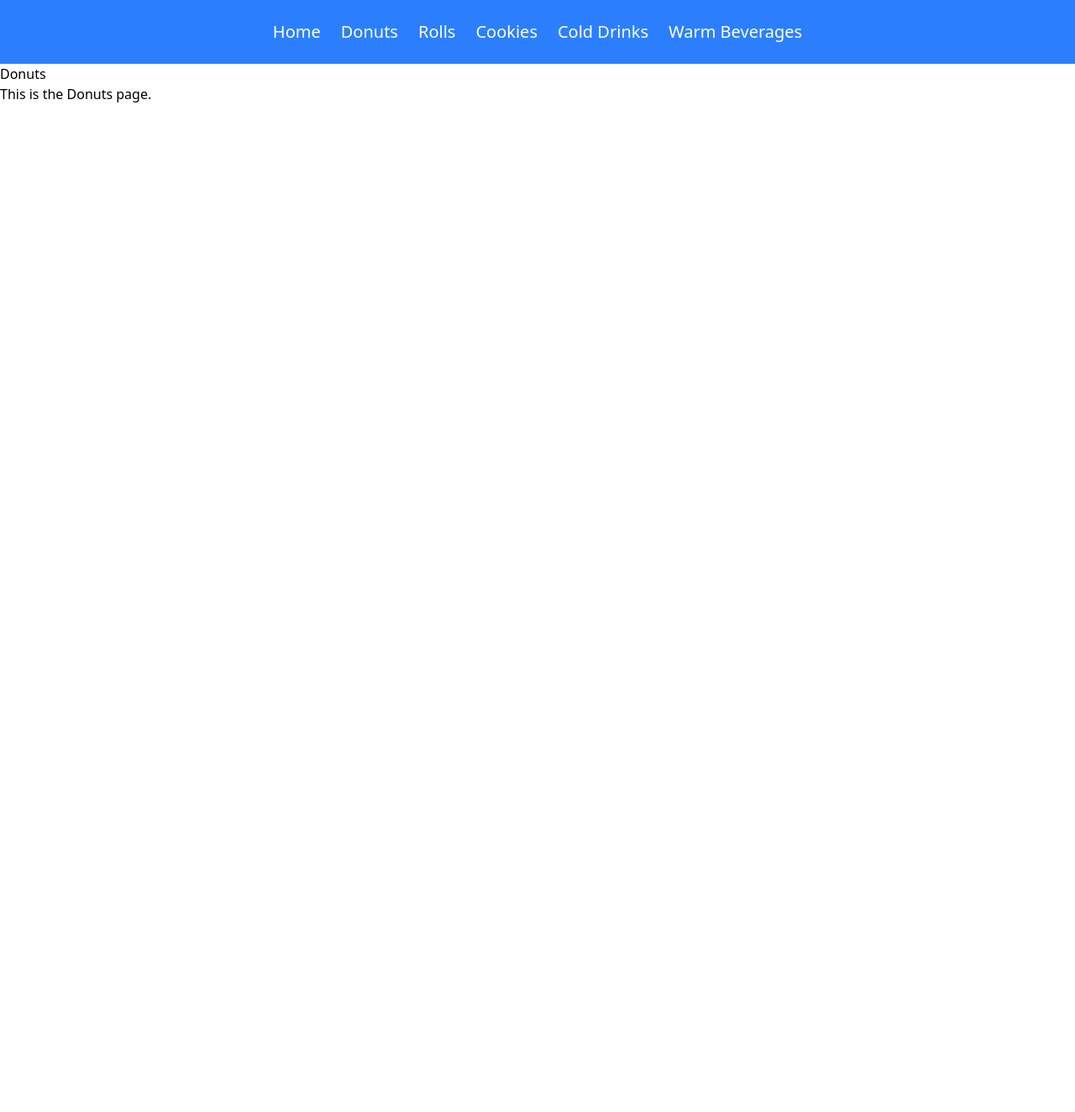
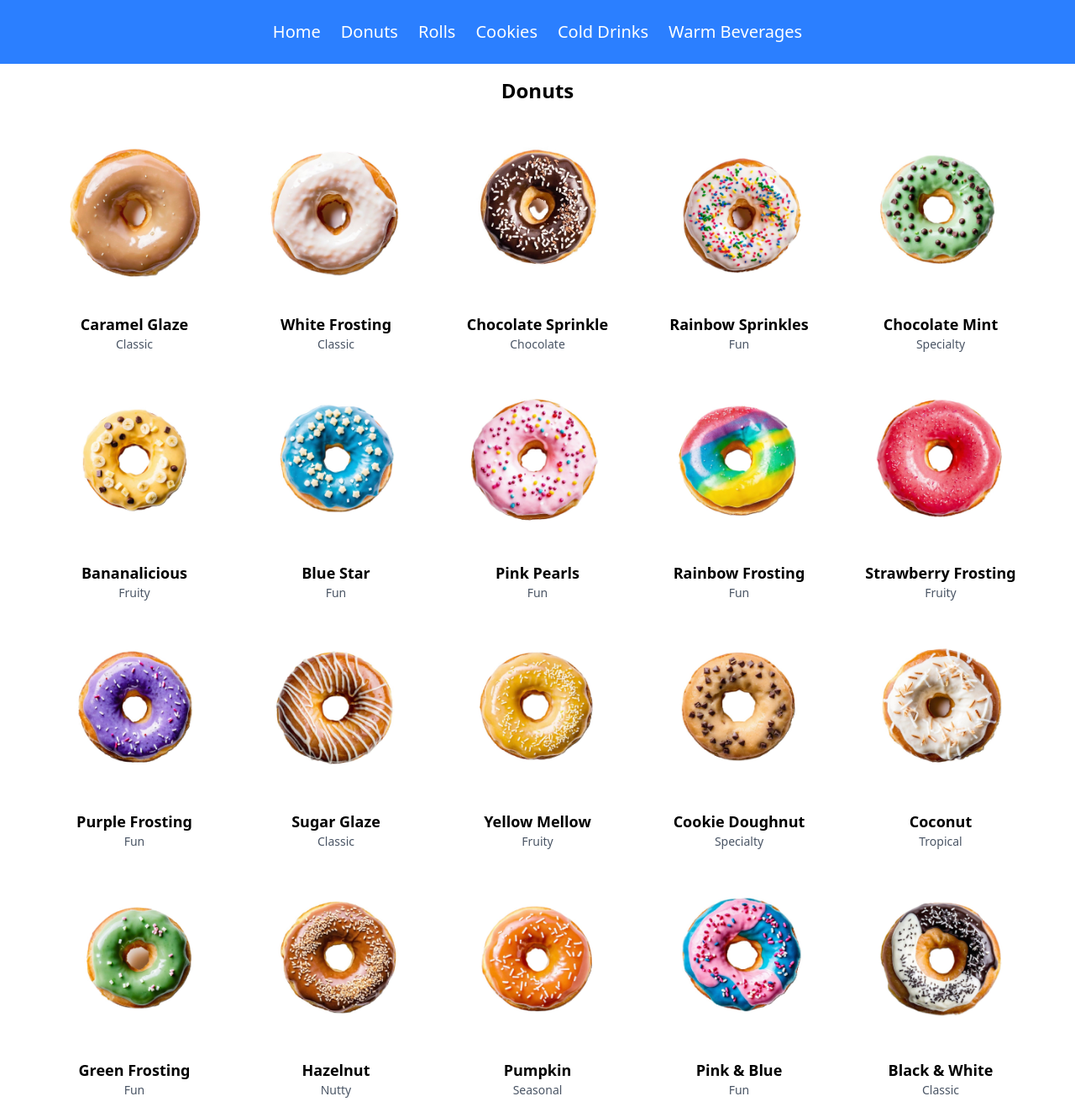
Before and after one commit to teleidoskopbild/Donkey-Donuts, a Vue app: page /donuts in a window 1280 px wide. Shown: the whole page at 84% size. Before the commit the page ends 800 px from the top, so only its background shows below. Built offline with nearby package versions, Linux system fonts and the light colour scheme.

Commit message:
add donuts-page

```diff
--- a/src/data/donuts.json
+++ b/src/data/donuts.json
@@ -2,140 +2,140 @@
   {
     "id": "d1",
     "name": "Caramel Glaze",
-    "image": "/images/d1.jpg",
+    "image": "/images/donuts/d1.jpg",
     "category": "Classic",
     "description": "Smooth caramel-glazed donut with a rich taste."
   },
   {
     "id": "d2",
     "name": "White Frosting",
-    "image": "/images/d2.jpg",
+    "image": "/images/donuts/d2.jpg",
     "category": "Classic",
     "description": "Soft donut covered in a creamy white frosting."
   },
   {
     "id": "d3",
     "name": "Chocolate Sprinkle",
-    "image": "/images/d3.jpg",
+    "image": "/images/donuts/d3.jpg",
     "category": "Chocolate",
     "description": "Chocolate donut topped with white sprinkles."
   },
   {
     "id": "d4",
     "name": "Rainbow Sprinkles",
-    "image": "/images/d4.jpg",
+    "image": "/images/donuts/d4.jpg",
     "category": "Fun",
     "description": "White-frosted donut with colorful sprinkles."
   },
   {
     "id": "d5",
     "name": "Chocolate Mint",
-    "image": "/images/d5.jpg",
+    "image": "/images/donuts/d5.jpg",
     "category": "Specialty",
     "description": "Green mint frosting with chocolate chips."
   },
   {
     "id": "d6",
     "name": "Bananalicious",
-    "image": "/images/d6.jpg",
+    "image": "/images/donuts/d6.jpg",
     "category": "Fruity",
     "description": "Banana-flavored frosting with dried banana and chocolate."
   },
   {
     "id": "d7",
     "name": "Blue Star",
-    "image": "/images/d7.jpg",
+    "image": "/images/donuts/d7.jpg",
     "category": "Fun",
     "description": "Blue frosting with white star chocolate sprinkles."
   },
   {
     "id": "d8",
     "name": "Pink Pearls",
-    "image": "/images/d8.jpg",
+    "image": "/images/donuts/d8.jpg",
     "category": "Fun",
     "description": "Pink frosting with pink sugar sprinkles."
   },
   {
     "id": "d9",
     "name": "Rainbow Frosting",
-    "image": "/images/d9.jpg",
+    "image": "/images/donuts/d9.jpg",
     "category": "Fun",
     "description": "A vibrant mix of rainbow-colored frosting."
   },
   {
     "id": "d10",
     "name": "Strawberry Frosting",
-    "image": "/images/d10.jpg",
+    "image": "/images/donuts/d10.jpg",
     "category": "Fruity",
     "description": "Sweet strawberry-flavored frosting."
   },
   {
     "id": "d11",
     "name": "Purple Frosting",
-    "image": "/images/d11.jpg",
+    "image": "/images/donuts/d11.jpg",
     "category": "Fun",
     "description": "Bright purple frosting with a smooth finish."
   },
   {
     "id": "d12",
     "name": "Sugar Glaze",
-    "image": "/images/d12.jpg",
+    "image": "/images/donuts/d12.jpg",
     "category": "Classic",
     "description": "Glazed donut with white frosting stripes."
   },
   {
     "id": "d13",
     "name": "Yellow Mellow",
-    "image": "/images/d13.jpg",
+    "image": "/images/donuts/d13.jpg",
     "category": "Fruity",
     "description": "Lemon frosting with white sprinkles."
   },
   {
     "id": "d14",
     "name": "Cookie Doughnut",
-    "image": "/images/d14.jpg",
+    "image": "/images/donuts/d14.jpg",
     "category": "Specialty",
     "description": "Chocolate chip cookie-flavored frosting."
   },
   {
     "id": "d15",
     "name": "Coconut",
-    "image": "/images/d15.jpg",
+    "image": "/images/donuts/d15.jpg",
     "category": "Tropical",
     "description": "White frosting topped with coconut flakes."
   },
   {
     "id": "d16",
     "name": "Green Frosting",
-    "image": "/images/d16.jpg",
+    "image": "/images/donuts/d16.jpg",
     "category": "Fun",
     "description": "Bright green frosting with a sweet taste."
   },
   {
     "id": "d17",
     "name": "Hazelnut",
-    "image": "/images/d17.jpg",
+    "image": "/images/donuts/d17.jpg",
     "category": "Nutty",
     "description": "Rich hazelnut frosting with crunchy sprinkles."
   },
   {
     "id": "d18",
     "name": "Pumpkin",
-    "image": "/images/d18.jpg",
+    "image": "/images/donuts/d18.jpg",
     "category": "Seasonal",
     "description": "Pumpkin-flavored frosting with warm spices."
   },
   {
     "id": "d19",
     "name": "Pink & Blue",
-    "image": "/images/d19.jpg",
+    "image": "/images/donuts/d19.jpg",
     "category": "Fun",
     "description": "Pink and blue frosting with matching sprinkles."
   },
   {
     "id": "d20",
     "name": "Black & White",
-    "image": "/images/d20.jpg",
+    "image": "/images/donuts/d20.jpg",
     "category": "Classic",
     "description": "A mix of black and white frosting with sprinkles."
   }
--- a/src/views/Donuts.vue
+++ b/src/views/Donuts.vue
@@ -1,14 +1,56 @@
 <template>
-  <div>
-    <h1>Donuts</h1>
-    <p>This is the Donuts page.</p>
+  <div class="p-4">
+    <h1 class="text-2xl font-bold mb-4 text-center">Donuts</h1>
+    <div class="flex flex-wrap justify-center gap-4">
+      <div
+        v-for="donut in donuts"
+        :key="donut.id"
+        class="w-40 md:w-48 lg:w-56 text-center"
+      >
+        <img
+          :src="donut.image"
+          :alt="donut.name"
+          :title="donut.description"
+          class="donut-img w-full h-auto transition-transform duration-300 hover:scale-110"
+        />
+        <h2 class="text-lg font-semibold mt-2">{{ donut.name }}</h2>
+        <p class="text-sm text-gray-600">{{ donut.category }}</p>
+      </div>
+    </div>
   </div>
 </template>
 
 <script>
+import donutsData from "../data/donuts.json";
+
 export default {
   name: "Donuts",
+  data() {
+    return {
+      donuts: donutsData,
+    };
+  },
 };
 </script>
 
-<style scoped></style>
+<style scoped>
+@keyframes wiggle {
+  0%,
+  100% {
+    transform: rotate(0deg);
+  }
+  25% {
+    transform: rotate(3deg);
+  }
+  50% {
+    transform: rotate(-3deg);
+  }
+  75% {
+    transform: rotate(3deg);
+  }
+}
+
+.donut-img:hover {
+  animation: wiggle 1.75s ease-in-out infinite;
+}
+</style>
```
Also changed, not shown: public/images/donuts/d3.jpg.
